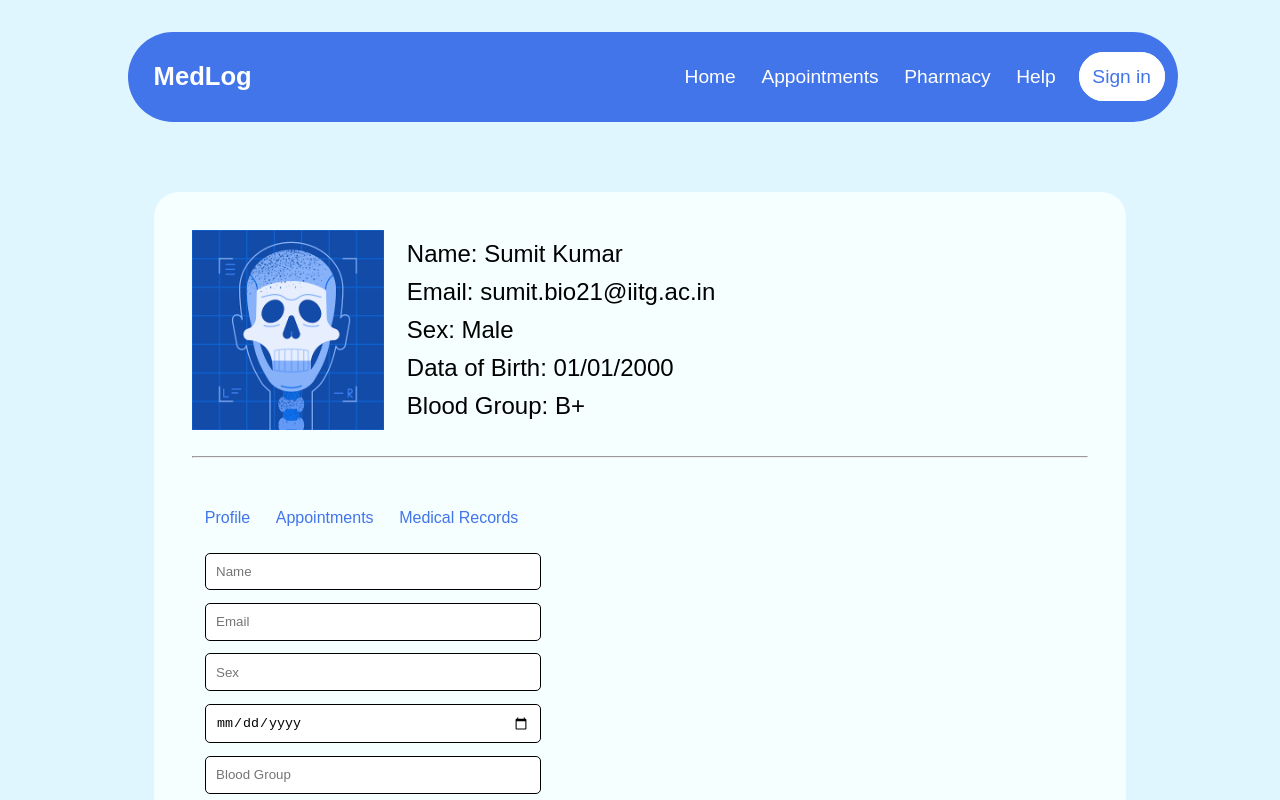
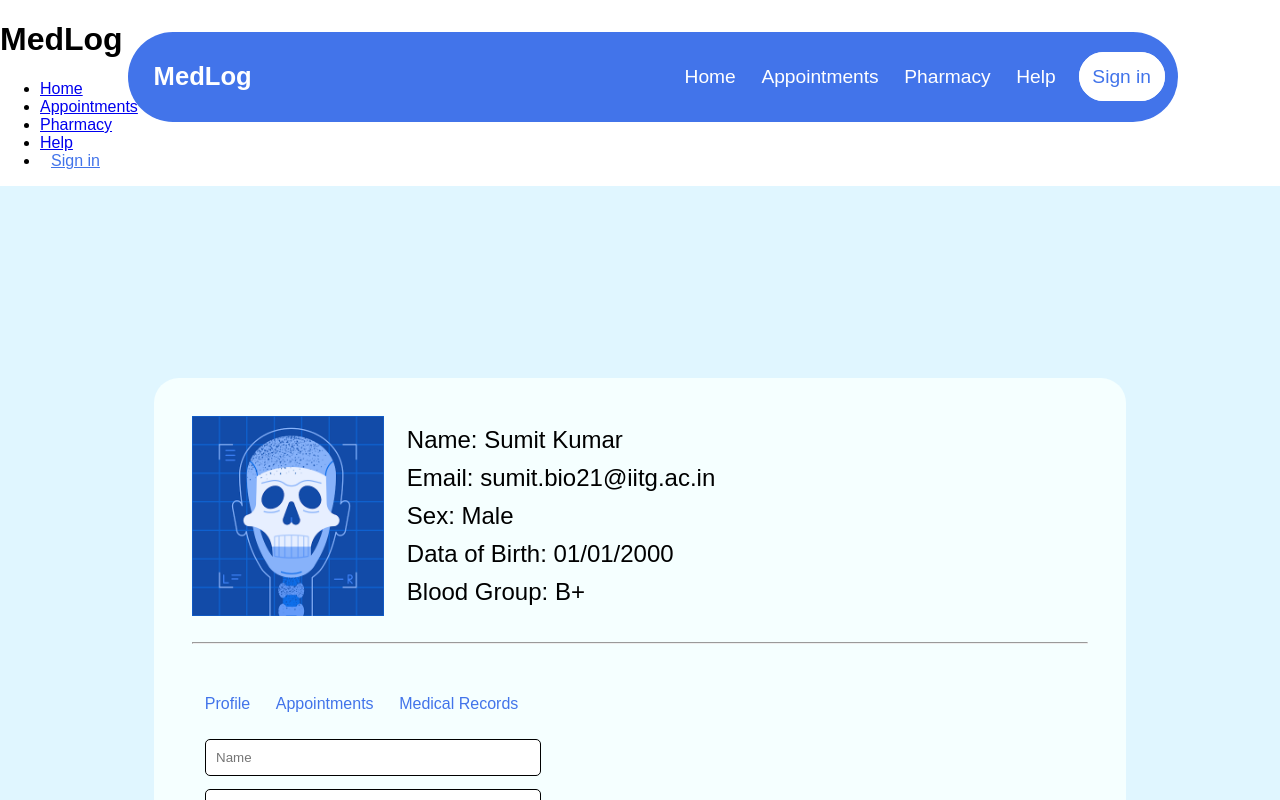
Before and after one commit to MedLog-Org/MedLog, a React (Vite) app in the folder client/: page /help in a window 1280 px wide. Shown: the top 800 px of the page. Built offline with nearby package versions, Linux system fonts and the light colour scheme.

Commit message:
toggle added

```diff
--- a/client/src/assets/Navbar.jsx
+++ b/client/src/assets/Navbar.jsx
@@ -2,6 +2,7 @@ import '../styles/Navbar.css'
 import {Link} from 'react-router-dom'
 function Navbar(){
     return(
+        <>
         <div className="Navbar">
             <h1>MedLog</h1>
             <ul>
@@ -12,6 +13,17 @@ function Navbar(){
                 <li><Link to="/login" id='btn'>Sign in</Link></li>
             </ul>
         </div>
+        <div className="toggle">
+        <h1>MedLog</h1>
+            <ul>
+                <li><Link to="/">Home</Link></li>
+                <li><Link to="/appointments">Appointments</Link></li>
+                <li><Link to="/pharmacy">Pharmacy</Link></li>
+                <li><Link to="/help">Help</Link></li>
+                <li><Link to="/login" id='btn'>Sign in</Link></li>
+            </ul>
+        </div>
+        </>
     )
 }
 export default Navbar;
--- a/client/src/styles/Navbar.css
+++ b/client/src/styles/Navbar.css
@@ -54,6 +54,6 @@
 }
 @media only screen and (max-width: 600px) {
     .Navbar{
-        border-radius: 10px;
+        display: none;
     }
 }
```
